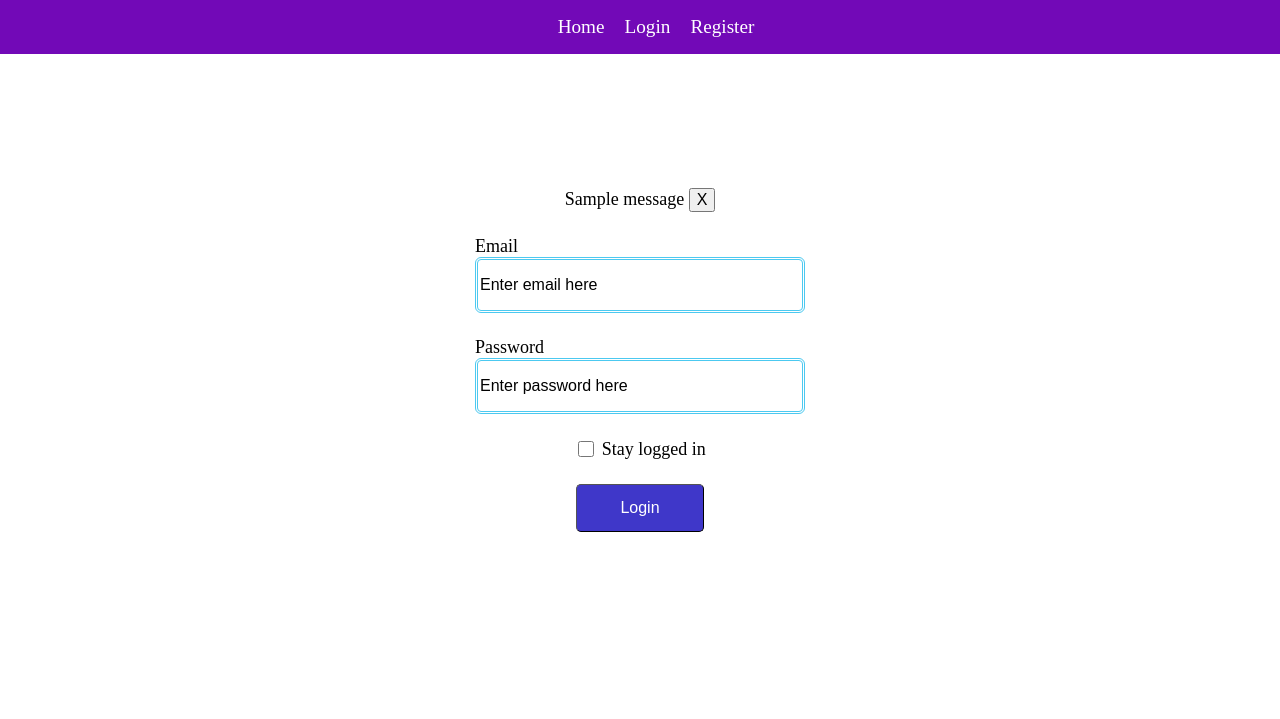
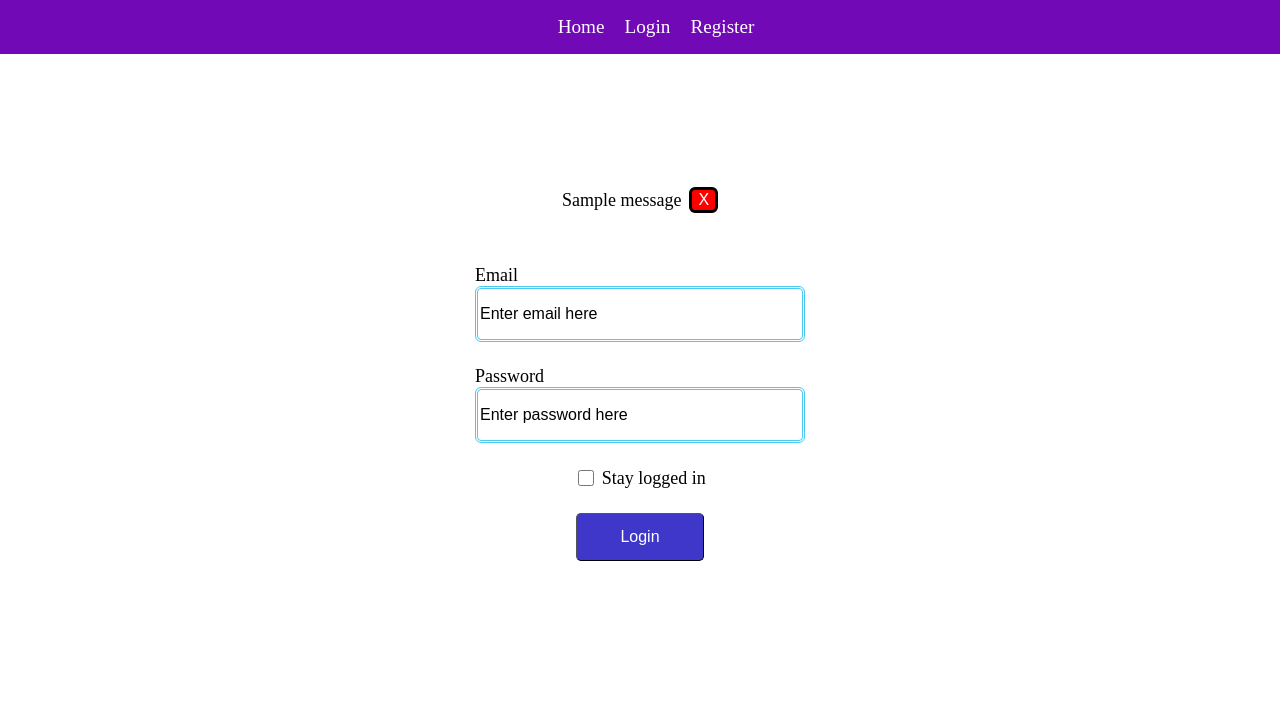
Before and after one commit to LostHopes/photo-album-practice, a Flask app: page /login/ in a window 1280 px wide. Shown: the top 719 px of the page. Run offline with Flask 3, Linux system fonts and the light colour scheme; tables that the repository leaves empty hold one stand-in row (values such as "Sample post"); one stand-in notice (Sample message) is shown; some libraries are stand-ins or nearby versions.

Commit message:
feat: remove flash message

```diff
--- a/src/app/static/css/main.css
+++ b/src/app/static/css/main.css
@@ -1,10 +1,32 @@
 :root {
 }
 
-html, body{
-    margin: 0;
+html,
+body {
+  margin: 0;
+  padding: 0;
 }
 
-.success{}
+div[class^="alert-"] {
+  display: flex;
+  justify-content: center;
+  align-items: center;
+  padding: 5vh;
+}
 
-.error{}
+div[class^="alert-"] > .alert-close {
+  margin-left: 8px;
+}
+
+.alert-success {
+}
+
+.alert-error {
+}
+
+.alert-close {
+  border: 3px solid black;
+  background-color: red;
+  color: white;
+  border-radius: 6px;
+}
--- /dev/null
+++ b/src/app/static/js/main.js
@@ -0,0 +1,4 @@
+const removeElement = () => {
+    let element = document.querySelector("#alert");
+    element.remove();
+}
--- a/src/app/templates/_base.html
+++ b/src/app/templates/_base.html
@@ -14,7 +14,8 @@
     {% endblock %}
 
     {% block js %}
-    <script src="{{ url_for('static', filename='js/header.js') }}"></script>
+
+    <script src="{{ url_for('static', filename='js/main.js') }}"></script>
 
     {% endblock %}
 </head>
--- a/src/app/templates/_flashes.html
+++ b/src/app/templates/_flashes.html
@@ -1,9 +1,9 @@
 {% with messages = get_flashed_messages(with_categories=True) %}
 {% if messages %}
 {% for category, message in messages %}
-<div class="alert-{{ category  }}" role="alert">
+<div class="alert-{{ category }}" role="alert" id="alert">
     {{ message }}
-    <input type="button" value="X">
+    <input type="button" class="alert-close" value="X" onclick="removeElement()">
     {% endfor %}
 </div>
 {% endif %}
--- a/src/app/templates/login.html
+++ b/src/app/templates/login.html
@@ -4,6 +4,12 @@
 {{ super() }}
 
 <link rel='stylesheet' type='text/css' href='{{ url_for('static', filename="css/forms.css") }}'>
+
+{% endblock %}
+
+{% block js %}
+
+{{ super() }}
 
 {% endblock %}
 
```
